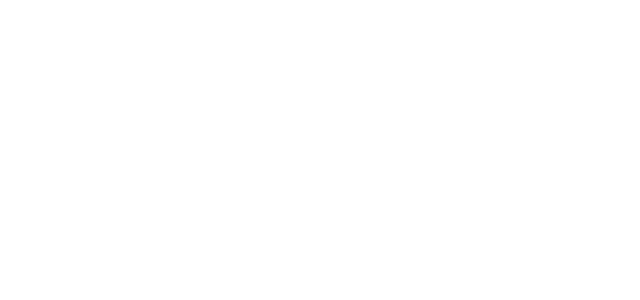
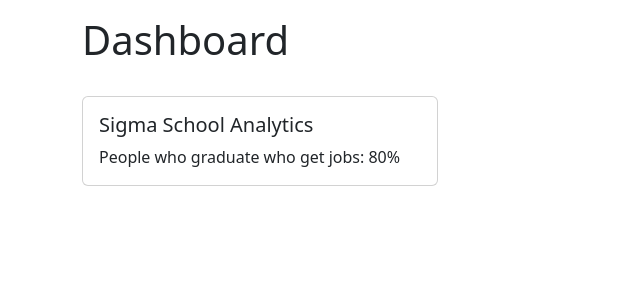
Before and after one commit to Ngaiti/login-app, a React (Vite) app: page /dashboard in a window 1280 px wide. Before the commit this address had no page. Shown: the top 300 px of the page, without its empty margins (0-640 px from the left). Built offline with nearby package versions, Linux system fonts and the light colour scheme.

Commit message:
Dashboard added

```diff
--- a/src/App.jsx
+++ b/src/App.jsx
@@ -2,6 +2,7 @@
 import { BrowserRouter, Route, Routes } from "react-router-dom";
 import Home from "./pages/Home";
 import Login from "./pages/Login";
+import Dashboard from "./pages/Dashboard";
 
 export default function App() {
   return (
@@ -9,6 +10,7 @@
       <Routes>
         <Route element={<Home />} path="/" />
         <Route element={<Login />} path="/login" />
+        <Route element={<Dashboard />} path="/dashboard" />
       </Routes>
     </BrowserRouter>
   )
--- /dev/null
+++ b/src/pages/Dashboard.jsx
@@ -0,0 +1,19 @@
+import { Container, Row, Col, Card } from "react-bootstrap"
+
+export default function Dashboard() {
+    return (
+        <Container>
+            <h1 className="my-3">Dashboard</h1>
+            <Row>
+                <Col md={4}>
+                    <Card className="my-3">
+                        <Card.Body>
+                            <Card.Title>Sigma School Analytics</Card.Title>
+                            <Card.Text>People who graduate who get jobs: 80%</Card.Text>
+                        </Card.Body>
+                    </Card>
+                </Col>
+            </Row>
+        </Container>
+    )
+}
```
